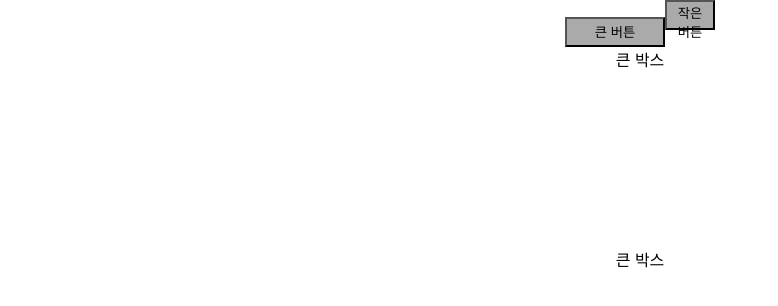
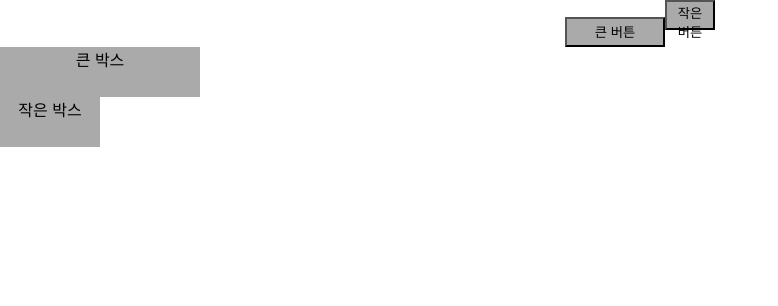
Before and after one commit to kopro-ov/RealReactProgrammingBook, a React (Create React App) app in the folder 01/06.css-test/css-test/: page / in a window 1280 px wide. Shown: the top 306 px of the page, without its empty margins (0-778 px from the left). Built offline with nearby package versions, Linux system fonts and the light colour scheme.

Commit message:
BoxCommon 적용

```diff
--- a/01/06.css-test/css-test/src/Box4.js
+++ b/01/06.css-test/css-test/src/Box4.js
@@ -5,18 +5,18 @@ const BoxCommon = styled.div`
     height: 50px;
     background-color: #aaa;
 `;
-const BoxBig = styled.div`
-    height: 200px;
+const BoxBig = styled(BoxCommon)`
+    width: 200px;
 `;
-const BoxSmall = styled.div`
-    height: 100px;
+const BoxSmall = styled(BoxCommon)`
+    width: 100px;
 `;
 
 function Box({size}) {
     if(size == 'big') {
         return <BoxBig>큰 박스</BoxBig>;
     } else {
-        return <BoxSmall>큰 박스</BoxSmall>;
+        return <BoxSmall>작은 박스</BoxSmall>;
     }
 }
 
```
